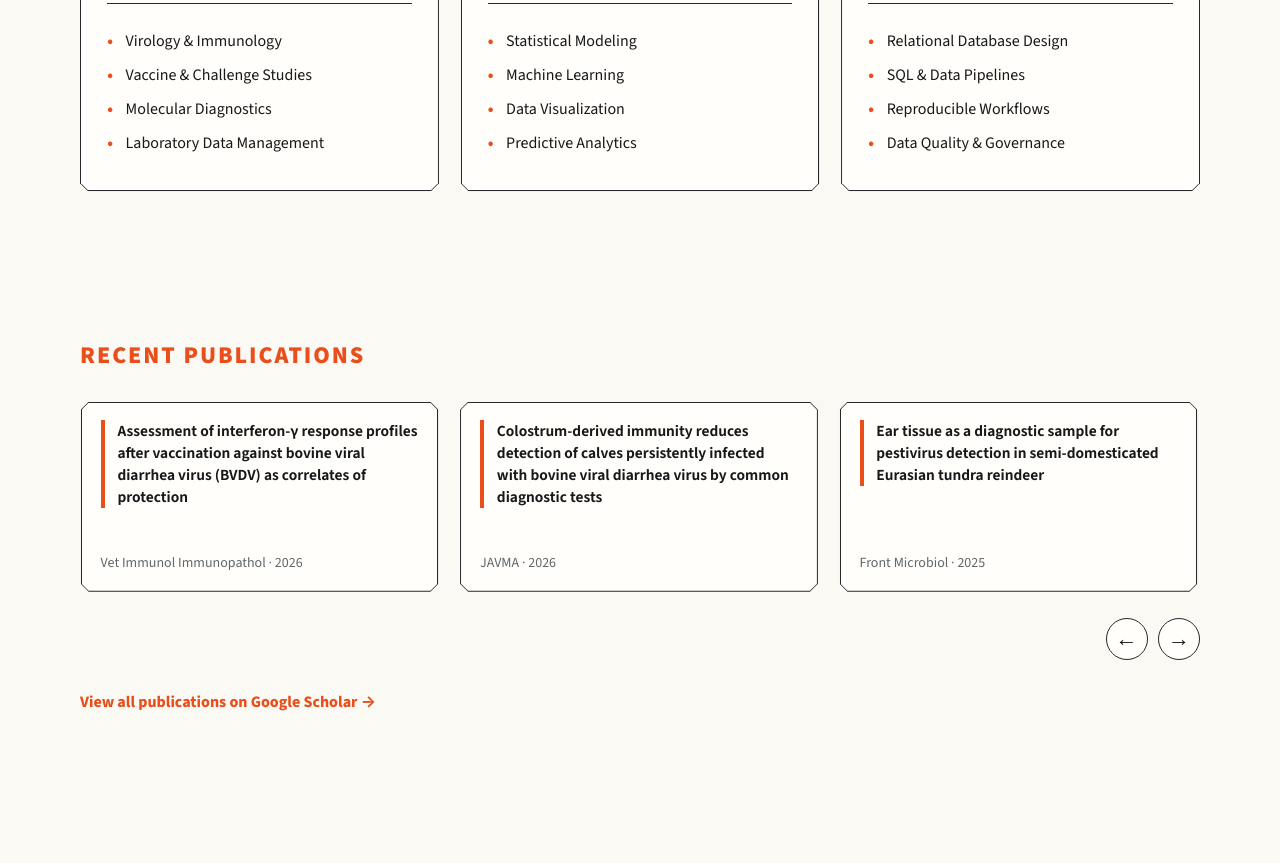
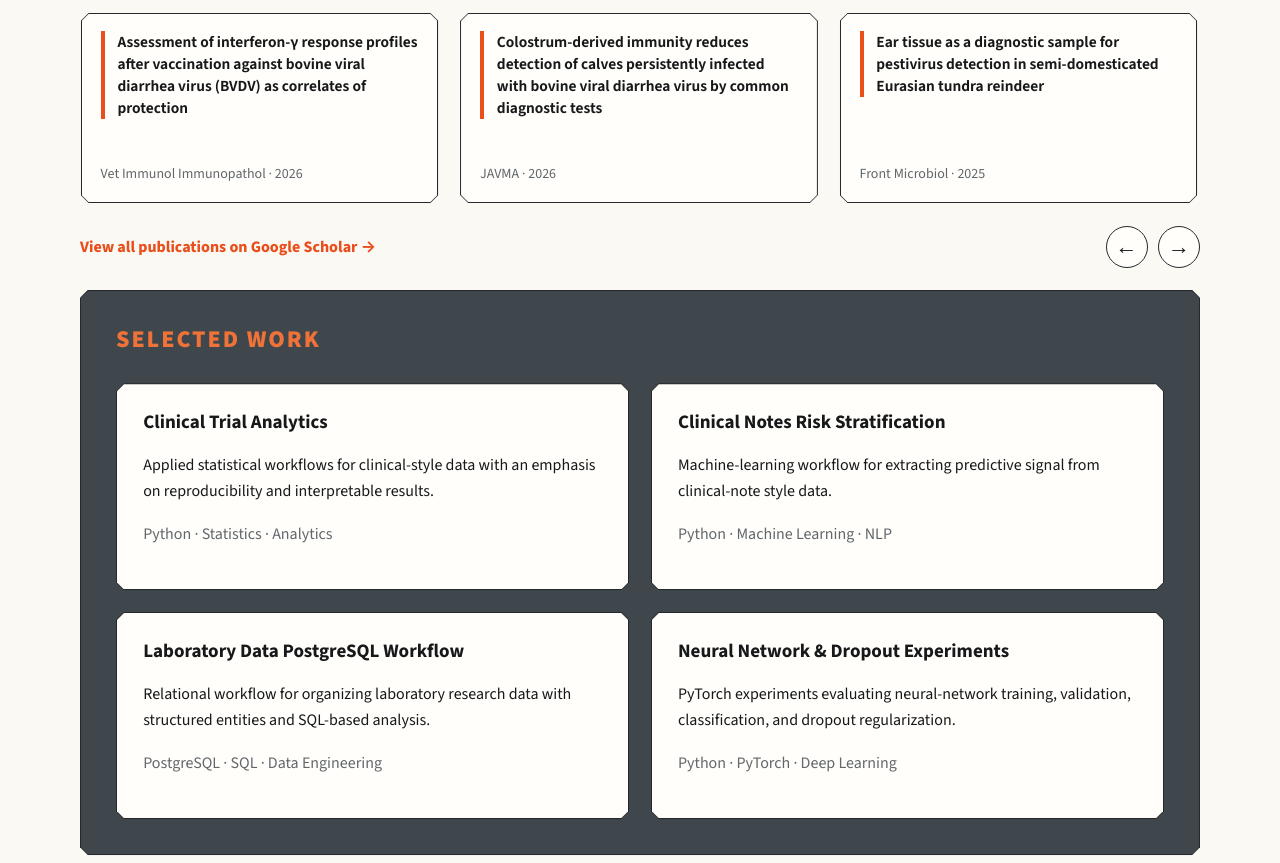
Before and after one commit to scottsilvis/scottsilvis.github.io, a plain HTML site: page index.html in a window 1280 px wide. Shown: the part 1741-2604 px from the top of the page. Drawn offline with Linux system fonts and the light colour scheme.

Commit message:
Tighten page section spacing

```diff
--- a/index.html
+++ b/index.html
@@ -5,7 +5,7 @@
   <meta name="viewport" content="width=device-width, initial-scale=1.0">
   <meta name="description" content="Scott Silvis — Research Associate III at Auburn University working across biomedical research, statistics, machine learning, and research informatics.">
   <title>Scott Silvis | Research Associate III & Data Science</title>
-  <link rel="stylesheet" href="style.css?v=20260807-3">
+  <link rel="stylesheet" href="style.css?v=20260807-4">
 </head>
 <body>
   <header class="site-header">
@@ -61,7 +61,6 @@
     <section id="research" class="section light-section">
       <div class="container">
         <h2 class="section-title">Research Areas</h2>
-        <p class="section-intro">My work spans experimental research and data science, with a focus on generating reliable evidence and building reproducible tools for scientific decision-making.</p>
         <div class="cards three research-cards">
           <article class="card">
             <div class="research-card-icons" aria-hidden="true">
@@ -106,23 +105,27 @@
             <a class="card" href="https://pubmed.ncbi.nlm.nih.gov/37896862/" target="_blank" rel="noopener"><h3>Multivariate analysis as a method to evaluate antigenic relationships between bovine viral diarrhea virus 1b isolates and vaccine strains</h3><p class="meta">Viruses · 2023</p></a>
             <a class="card" href="https://pubmed.ncbi.nlm.nih.gov/36669022/" target="_blank" rel="noopener"><h3>Local and systemic antibody responses in beef calves vaccinated with a modified-live virus bovine respiratory syncytial virus vaccine at birth following BRSV infection</h3><p class="meta"><span title="Veterinary Sciences">Vet Sci</span> · 2023</p></a>
           </div>
+          <div class="publication-footer">
+            <a class="text-link" href="https://scholar.google.com/citations?user=6Gd1yj0AAAAJ&amp;hl=en" target="_blank" rel="noopener">View all publications on Google Scholar →</a>
             <div class="publication-controls" aria-label="Publication navigation">
               <button class="scroll-button" type="button" data-scroll="-1" aria-label="Previous publications">←</button>
               <button class="scroll-button" type="button" data-scroll="1" aria-label="Next publications">→</button>
             </div>
           </div>
-        <a class="text-link" href="https://scholar.google.com/citations?user=6Gd1yj0AAAAJ&hl=en" target="_blank" rel="noopener">View all publications on Google Scholar →</a>
+        </div>
       </div>
     </section>
 
     <section id="projects" class="section light-section">
       <div class="container">
+        <div class="projects-panel">
           <h2 class="section-title">Selected Work</h2>
           <div class="cards two project-cards">
             <a class="card" href="https://github.com/scottsilvis/clinical-trial-analytics" target="_blank" rel="noopener"><h3>Clinical Trial Analytics</h3><p>Applied statistical workflows for clinical-style data with an emphasis on reproducibility and interpretable results.</p><p class="tags">Python · Statistics · Analytics</p></a>
             <a class="card" href="https://github.com/scottsilvis/clinical-notes-risk-stratification" target="_blank" rel="noopener"><h3>Clinical Notes Risk Stratification</h3><p>Machine-learning workflow for extracting predictive signal from clinical-note style data.</p><p class="tags">Python · Machine Learning · NLP</p></a>
             <a class="card" href="https://github.com/scottsilvis/lab-data-postgres-workflow" target="_blank" rel="noopener"><h3>Laboratory Data PostgreSQL Workflow</h3><p>Relational workflow for organizing laboratory research data with structured entities and SQL-based analysis.</p><p class="tags">PostgreSQL · SQL · Data Engineering</p></a>
             <a class="card" href="https://github.com/scottsilvis/COMP6130_FinalProject" target="_blank" rel="noopener"><h3>Neural Network & Dropout Experiments</h3><p>PyTorch experiments evaluating neural-network training, validation, classification, and dropout regularization.</p><p class="tags">Python · PyTorch · Deep Learning</p></a>
+          </div>
         </div>
       </div>
     </section>
--- a/style.css
+++ b/style.css
@@ -58,25 +58,24 @@ nav a:hover { color: var(--accent-light); }
 .icon-button { display: inline-flex; align-items: center; justify-content: center; width: 38px; height: 38px; border: 1px solid var(--border); border-radius: 50%; background: var(--surface-dark); color: var(--bone); transition: transform .18s ease, background .18s ease, color .18s ease, border-color .18s ease; }
 .icon-button svg { width: 17px; height: 17px; fill: currentColor; }
 .icon-button:hover { transform: translateY(-2px); background: var(--accent); color: var(--bone); border-color: var(--accent); }
-.section { padding: 4.7rem 0; background: var(--bg); color: var(--text); }
+.section { padding: 0 0 1.35rem; background: var(--bg); color: var(--text); }
 .light-section { background: var(--bg); color: var(--text); }
 .warm-section { background: var(--bg); color: var(--text); }
 .dark-section { background: var(--slate); color: var(--bone); }
 .section-title { margin: 0 0 1.8rem; color: var(--accent); font-size: 24px; line-height: 1.2; text-transform: uppercase; letter-spacing: .08em; font-weight: 850; }
 .dark-section .section-title { color: var(--accent-light); }
-.experience-panel .section-title { color: var(--accent-light); }
-.section-intro { max-width: 800px; margin: -0.45rem 0 2rem; font-size: 16px; color: var(--text-muted); }
+.experience-panel .section-title,.projects-panel .section-title { color: var(--accent-light); }
 h3 { margin: 0 0 .35rem; font-size: 19px; line-height: 1.35; }
 p { font-size: 16px; }
 .meta,.tags { color: var(--text-muted); }
 .dark-section .meta,.dark-section .tags { color: var(--muted); }
-.experience-panel { --cut: 8px; position: relative; isolation: isolate; color: var(--bone); padding: 2.25rem; }
-.experience-panel::before,.experience-panel::after { content: ""; position: absolute; pointer-events: none; }
-.experience-panel::before { inset: 0; z-index: 0; background: var(--charcoal); clip-path: polygon(var(--cut) 0, calc(100% - var(--cut)) 0, 100% var(--cut), 100% calc(100% - var(--cut)), calc(100% - var(--cut)) 100%, var(--cut) 100%, 0 calc(100% - var(--cut)), 0 var(--cut)); filter: drop-shadow(4px 5px 5px rgba(20,24,26,.16)); }
-.experience-panel::after { inset: 1px; z-index: 1; background: var(--slate); clip-path: polygon(7px 0, calc(100% - 7px) 0, 100% 7px, 100% calc(100% - 7px), calc(100% - 7px) 100%, 7px 100%, 0 calc(100% - 7px), 0 7px); }
-.experience-panel > * { position: relative; z-index: 2; }
+.experience-panel,.projects-panel { --cut: 8px; position: relative; isolation: isolate; color: var(--bone); padding: 2.25rem; }
+.experience-panel::before,.experience-panel::after,.projects-panel::before,.projects-panel::after { content: ""; position: absolute; pointer-events: none; }
+.experience-panel::before,.projects-panel::before { inset: 0; z-index: 0; background: var(--charcoal); clip-path: polygon(var(--cut) 0, calc(100% - var(--cut)) 0, 100% var(--cut), 100% calc(100% - var(--cut)), calc(100% - var(--cut)) 100%, var(--cut) 100%, 0 calc(100% - var(--cut)), 0 var(--cut)); filter: drop-shadow(4px 5px 5px rgba(20,24,26,.16)); }
+.experience-panel::after,.projects-panel::after { inset: 1px; z-index: 1; background: var(--slate); clip-path: polygon(7px 0, calc(100% - 7px) 0, 100% 7px, 100% calc(100% - 7px), calc(100% - 7px) 100%, 7px 100%, 0 calc(100% - 7px), 0 7px); }
+.experience-panel > *,.projects-panel > * { position: relative; z-index: 2; }
 .experience-panel .meta { color: var(--muted); }
-#about { padding-bottom: 1.35rem; }
+#about { padding-top: 1.35rem; padding-bottom: 1.35rem; }
 #experience { padding-top: 0; }
 .timeline { display: grid; gap: 0; }
 .timeline article { display: grid; grid-template-columns: 300px 1fr; gap: 2rem; padding: 1.5rem 0; border-top: 1px solid var(--border); }
@@ -113,11 +112,12 @@ a.card:hover::before { background: var(--accent); filter: drop-shadow(5px 7px 7p
 .publication-track .card::after { background: var(--surface); }
 .publication-track .card h3 { margin: 0; padding-left: .8rem; border-left: 4px solid var(--accent); color: var(--surface-text); font-size: 15.5px; font-weight: 650; line-height: 1.42; }
 .publication-track .card .meta { margin: auto 0 0; padding-top: .85rem; font-size: 14px; line-height: 1.4; white-space: nowrap; }
-.publication-controls { display: flex; justify-content: flex-end; gap: .65rem; margin: 1rem 0 .2rem; }
+.publication-footer { display: flex; align-items: center; justify-content: space-between; flex-wrap: wrap; gap: .8rem 1rem; margin-top: .8rem; }
+.publication-controls { display: flex; justify-content: flex-end; gap: .65rem; margin: 0; }
 .scroll-button { width: 42px; height: 42px; border-radius: 50%; border: 1px solid var(--surface-border); background: var(--surface); color: var(--surface-text); font-size: 22px; line-height: 1; cursor: pointer; transition: transform .18s ease, background .18s ease, color .18s ease, border-color .18s ease; }
 .scroll-button:hover { transform: translateY(-2px); background: var(--accent); color: var(--bone); border-color: var(--accent); }
 .project-cards .card { height: 100%; }
-.text-link { display: inline-block; margin-top: 1.6rem; color: var(--accent); font-weight: 750; text-decoration: none; }
+.text-link { display: inline-block; margin: 0; color: var(--accent); font-weight: 750; text-decoration: none; }
 .text-link:hover { color: var(--charcoal); }
 .education-skills { display: grid; grid-template-columns: .9fr 1.1fr; gap: 1.35rem; align-items: stretch; }
 .info-card { height: 100%; padding: 2rem; }
@@ -142,7 +142,7 @@ footer { padding: 2rem 0; background: var(--surface-dark); color: var(--muted);
   .hero-photo { width: 190px; }
   nav { display: none; }
   .timeline article { gap: .5rem; }
-  .section { padding: 3.7rem 0; }
+  .section { padding: 0 0 1.35rem; }
   .publication-track { grid-auto-columns: 88%; }
   .skills-list { grid-template-columns: 1fr; }
   .skill-group-wide { grid-column: auto; }
```
Lines whose indentation alone changed are shown as unchanged.
